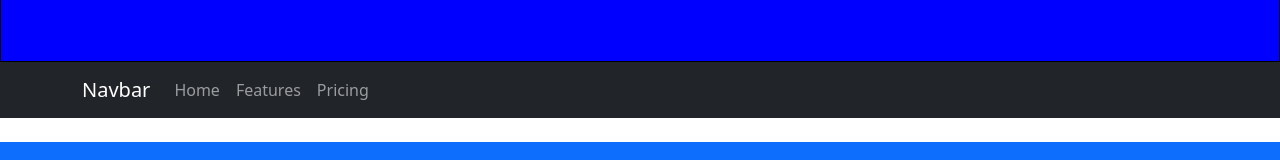
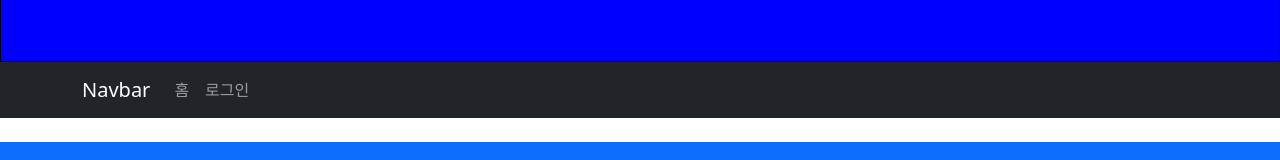
Before and after one commit to hanej93/react-springboot, a React (Create React App) app: page /login/10 in a window 1280 px wide. Shown: the part 238-398 px from the top of the page. Built offline with nearby package versions, Linux system fonts and the light colour scheme.

Commit message:
react-bootstrarp 적용 1(class 적용 방법)

```diff
--- a/src/components/Header.js
+++ b/src/components/Header.js
@@ -34,11 +34,19 @@ const Header = () => {
       <>
         <Navbar bg="dark" variant="dark">
           <Container>
-            <Navbar.Brand href="#home">Navbar</Navbar.Brand>
+            <Link to="/" className="navbar-brand">
+              Navbar
+            </Link>
             <Nav className="me-auto">
-              <Nav.Link href="#home">Home</Nav.Link>
-              <Nav.Link href="#features">Features</Nav.Link>
-              <Nav.Link href="#pricing">Pricing</Nav.Link>
+              <Link to="/" className="nav-link">
+                홈
+              </Link>
+              <Link to="/login/10" className="nav-link">
+                로그인
+              </Link>
+              {/* <Nav.Link href="/">Home</Nav.Link>
+              <Nav.Link href="/login/10">Features</Nav.Link>
+              <Nav.Link href="#pricing">Pricing</Nav.Link> */}
             </Nav>
           </Container>
         </Navbar>
```
Also changed, not shown: 1 other file (tests, documents, lock files or other folders).
